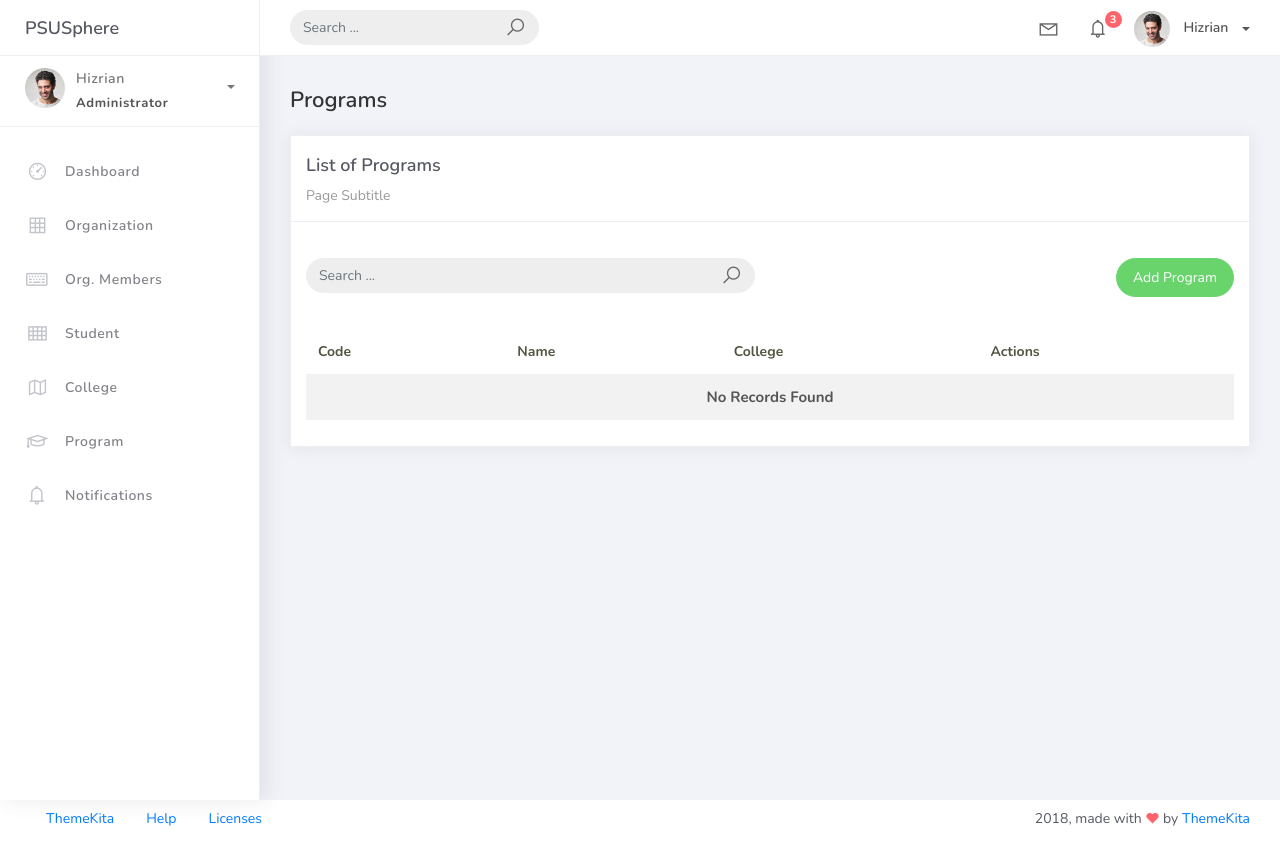
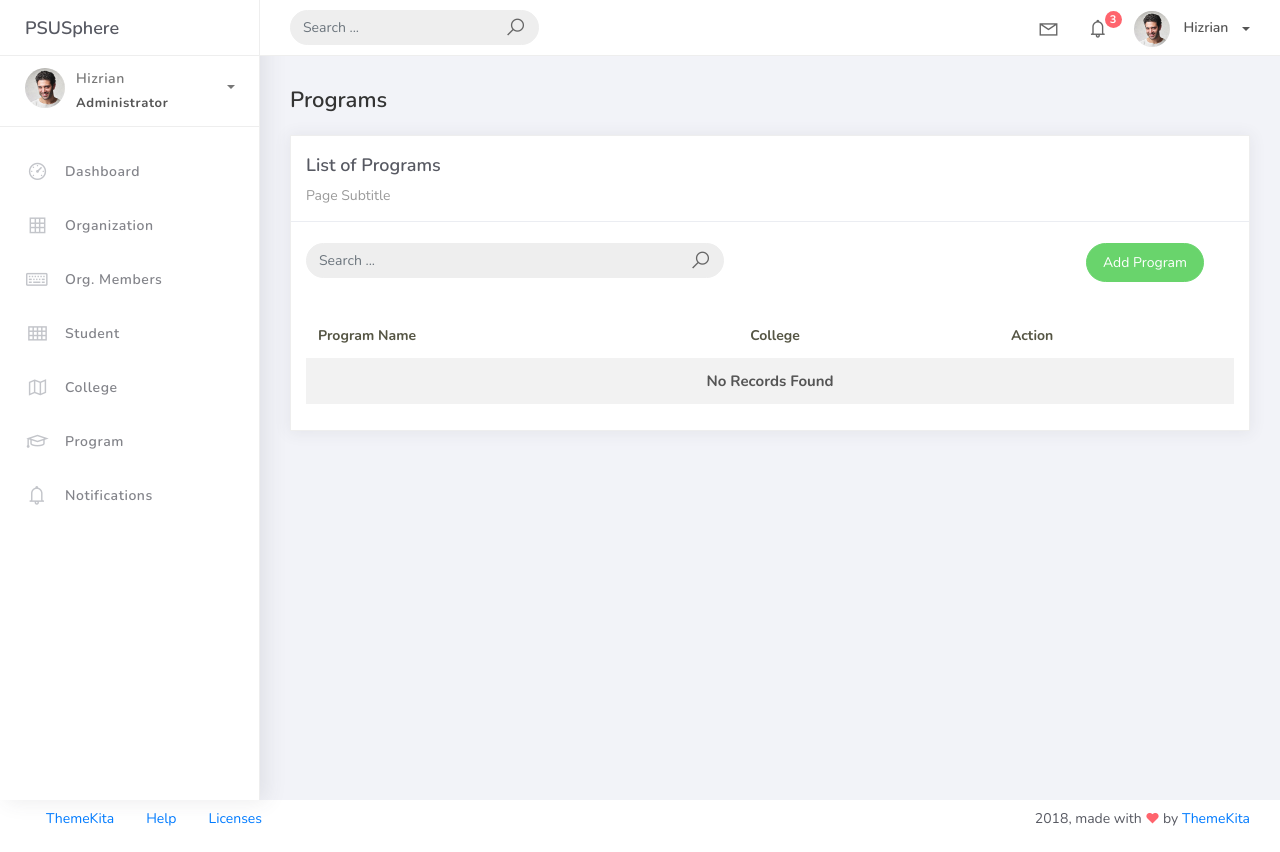
Before and after one commit to Hawksprey420/psusphere, a Django app: page /program_list in a window 1280 px wide. Run offline with Django 5.2, Linux system fonts and the light colour scheme; data that the repository does not hold is empty; some libraries are stand-ins or nearby versions.

```diff
--- a/projectsite/templates/program_list.html
+++ b/projectsite/templates/program_list.html
@@ -11,13 +11,12 @@
                         <div class="card-title">List of Programs</div>
                         <div class="card-category">Page Subtitle</div>
                     </div>
-                    </br>
-                    <div class="card-body">
-                        <div class="row mb-3">
+                    <br />
+                    <div class="col-md-12 row">
                         <div class="col-md-6">
-                                <form class="navbar-left navbar-form nav-search" action="">
+                            <form class="navbar-left navbar-form nav-search mr-md-3" action="{% url 'program-list' %}" method="get">
                                 <div class="input-group">
-                                        <input type="text" placeholder="Search ..." class="form-control" />
+                                    <input type="text" name="q" placeholder="Search ..." class="form-control" value="{{ request.GET.q }}">
                                     <div class="input-group-append">
                                         <span class="input-group-text">
                                             <i class="la la-search search-icon"></i>
@@ -26,43 +25,40 @@
                                 </div>
                             </form>
                         </div>
-                            <div class="col-md-6 d-flex justify-content-end">
+                        <div class="col-md-6">
+                            <div class="pull-right">
                                 <a href="{% url 'program-add' %}" class="btn btn-success btn-rounded">Add Program</a>
                             </div>
                         </div>
-
-                        <div class="table-responsive">
+                    </div>
+                    <div class="card-body">
                         <table class="table table-striped mt-3">
                             <thead>
                                 <tr>
-                                        <th scope="col">Code</th>
-                                        <th scope="col">Name</th>
+                                    <th scope="col">Program Name</th>
                                     <th scope="col">College</th>
-                                        <th scope="col">Actions</th>
+                                    <th scope="col">Action</th>
                                 </tr>
                             </thead>
                             <tbody>
                                 {% for program in programs %}
                                 <tr>
-                                        <td>{{ program.code }}</td>
-                                        <td>{{ program.name }}</td>
-                                        <td>{{ program.college }}</td>
+                                    <td>{{ program.program_name }}</td>
+                                    <td>{{ program.college.college_name }}</td>
                                     <td>
-                                            <a href="{% url 'program-update' program.id %}" class="btn btn-sm btn-warning">Edit</a>
-                                            <a href="{% url 'program-delete' program.id %}" class="btn btn-sm btn-danger">Delete</a>
+                                        <a href="{% url 'program-update' program.id %}">Edit</a> |
+                                        <a href="{% url 'program-delete' program.id %}" class="text-danger">Delete</a>
                                     </td>
                                 </tr>
                                 {% empty %}
                                 <tr>
-                                        <td colspan="4" class="text-center">
+                                    <td colspan="3" style="text-align: center">
                                         <p class="text-sm font-weight-bold mb-0">No Records Found</p>
                                     </td>
                                 </tr>
                                 {% endfor %}
                             </tbody>
                         </table>
-                        </div>
-
                         {% include 'includes/pagination.html' %}
                     </div>
                 </div>
```
Also changed, not shown: projectsite/studentorg/forms.py (+11 -2 lines), projectsite/templates/program_form.html (+15 -1 lines). Lines whose indentation alone changed are shown as unchanged.
